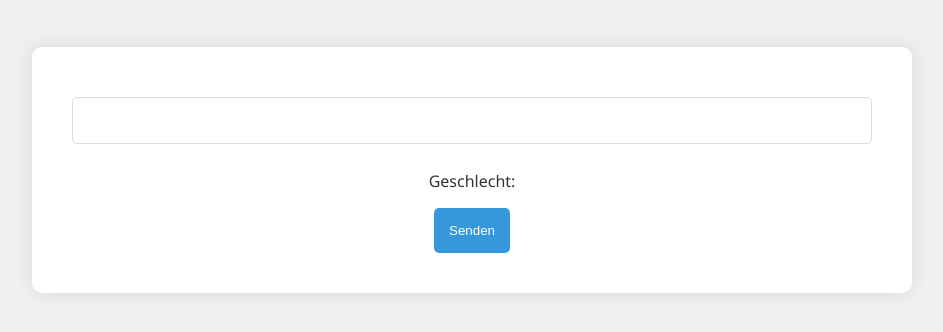
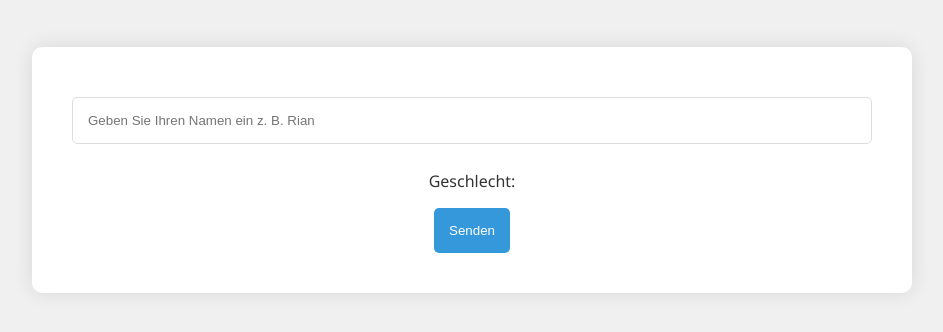
Before and after one commit to 0xRian/Gender, a plain HTML site: page index.html in a window 1280 px wide. Shown: the part 114-446 px from the top of the page, without its empty margins (168-1111 px from the left). Drawn offline with Linux system fonts and the light colour scheme.

Commit message:
Placeholder Input

```diff
--- a/index.html
+++ b/index.html
@@ -13,7 +13,7 @@
     <div class="container">
 
         <form action="#">
-            <input type="text" id="nameInput">
+            <input type="text" id="nameInput" placeholder="Geben Sie Ihren Namen ein z. B. Rian">
             <p>Geschlecht: <span id="gender"></span></p>
             <button type="button" onclick="sendData()">Senden</button>
         </form>
```
